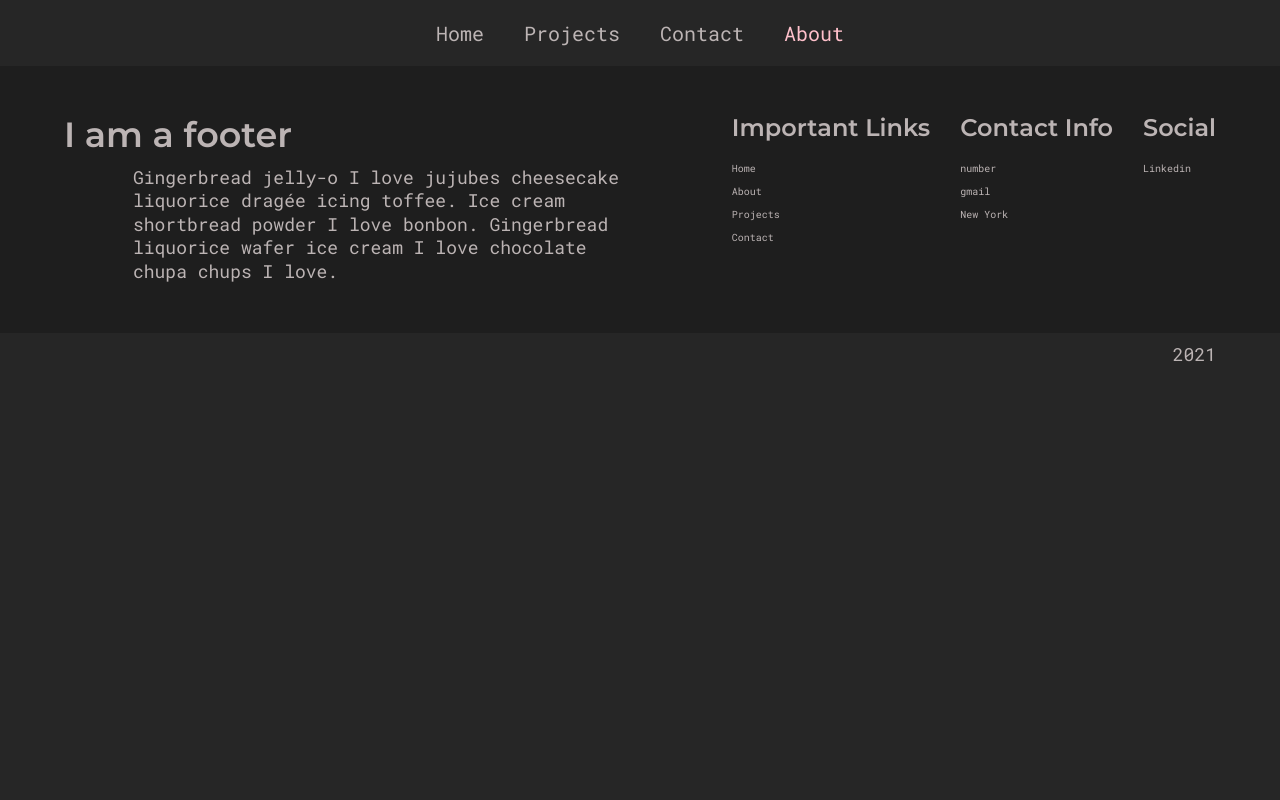
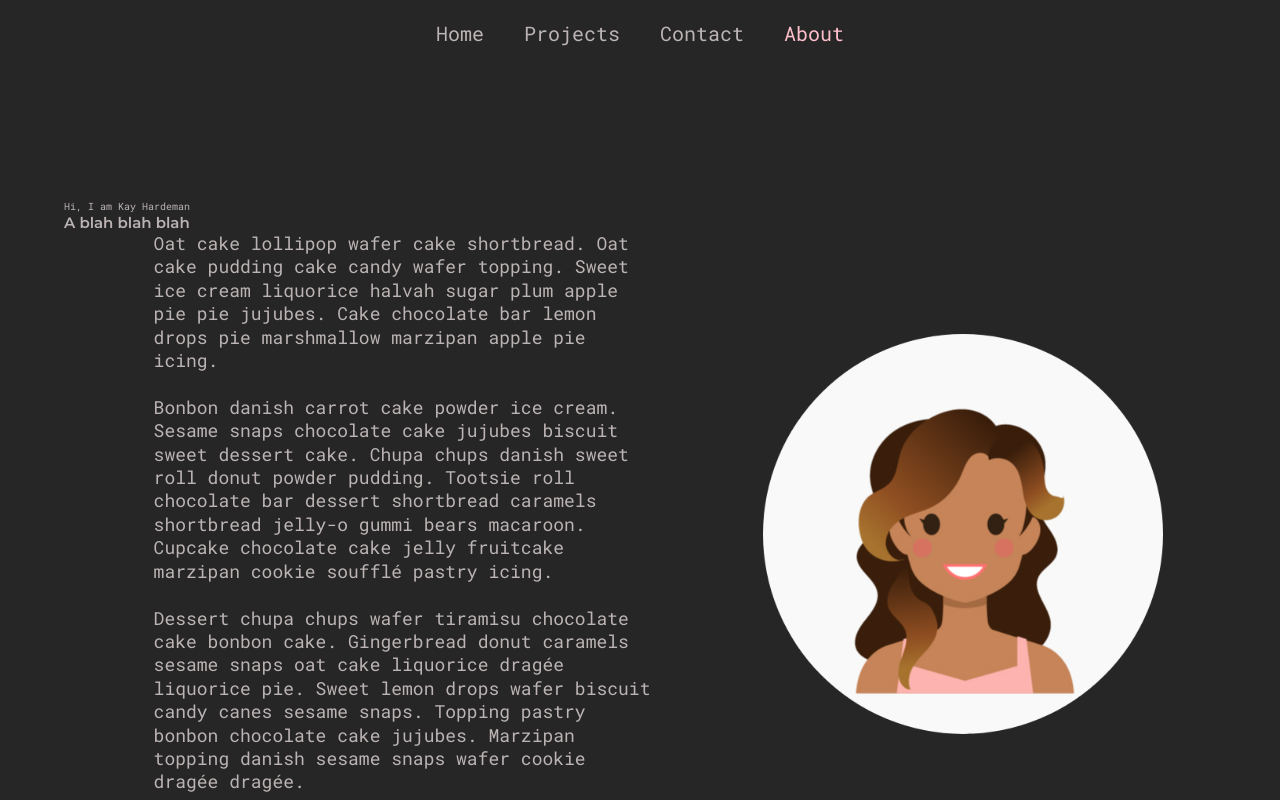
Before and after one commit to kyvycodes/k-react-portfolio, a React (Create React App) app: page /about in a window 1280 px wide. Shown: the top 800 px of the page. Built offline with nearby package versions, Linux system fonts and the light colour scheme; the HTML template or start-up script is replaced by a standard one.

Commit message:
feat: about dummy data/img

```diff
--- a/src/pages/About.js
+++ b/src/pages/About.js
@@ -1,22 +1,55 @@
 import React from 'react'
+import ParagraphText from '../components/ParagraphText'
+import Button from '../components/Button'
+import AboutImg from '../assets/images/kyvz-avatar.png'
+import styled from 'styled-components'
+
+const AboutPageStyle = styled.div`
+  padding: 20rem 0 10rem 0;
+  .top_section {
+    display: flex;
+    align-items: center;
+    justify-content: center;
+    gap: 2rem;
+  }
+  .left {
+    flex: 3;
+  }
+  .right {
+    flex: 2;
+  }
+  .right img {
+    width: 400px;
+    height: 400px;
+  }
+`
 
 export default function About() {
   return (
-    <div>
+    <AboutPageStyle>
       <div className='container'>
         <div className='top_section'>
           <div className='left'>
-           <div className='about_subheading'>
-              <p>Hi, I am <span>Kay Hardeman</span>
+           <p className='about_subheading'>
+              Hi, I am <span>Kay Hardeman</span>
               </p>
-                <h2 className='about_heading'></h2>
+                <h2 className='about_heading'>A blah blah blah</h2>
                   <div className='about_info'>
-
-                </div>
-           </div>
+                    <ParagraphText>
+                     Oat cake lollipop wafer cake shortbread. Oat cake pudding cake candy wafer topping. Sweet ice cream liquorice halvah sugar plum apple pie pie jujubes. Cake chocolate bar lemon drops pie marshmallow marzipan apple pie icing.
+                     <br/> <br/>
+                      Bonbon danish carrot cake powder ice cream. Sesame snaps chocolate cake jujubes biscuit sweet dessert cake. Chupa chups danish sweet roll donut powder pudding. Tootsie roll chocolate bar dessert shortbread caramels shortbread jelly-o gummi bears macaroon. Cupcake chocolate cake jelly fruitcake marzipan cookie soufflé pastry icing.
+                      <br/> <br/>
+                      Dessert chupa chups wafer tiramisu chocolate cake bonbon cake. Gingerbread donut caramels sesame snaps oat cake liquorice dragée liquorice pie. Sweet lemon drops wafer biscuit candy canes sesame snaps. Topping pastry bonbon chocolate cake jujubes. Marzipan topping danish sesame snaps wafer cookie dragée dragée.
+                    </ParagraphText>
+                 </div>
+                <Button btnText='Download Resume' btnLink='#' outline={false}/>
+              </div>
+              <div className='right'>
+                <img src={AboutImg} alt="Bio Picture"/>
+          </div>
          </div>
        </div>
-      </div>
-    </div>
+    </AboutPageStyle>
   )
 }
```
